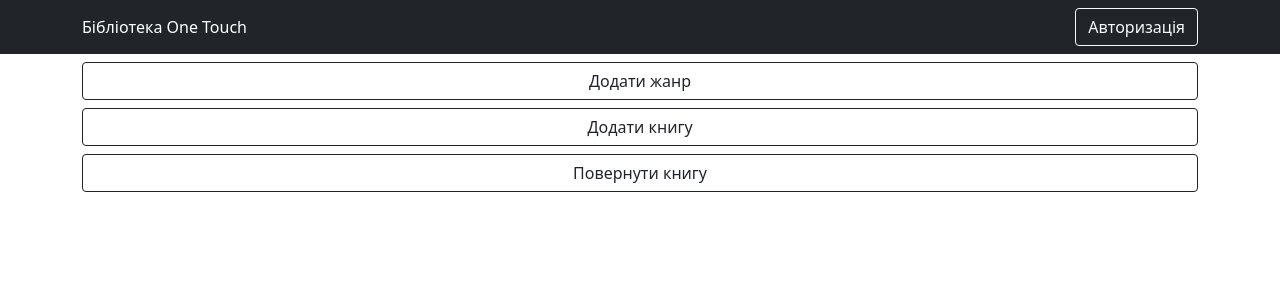
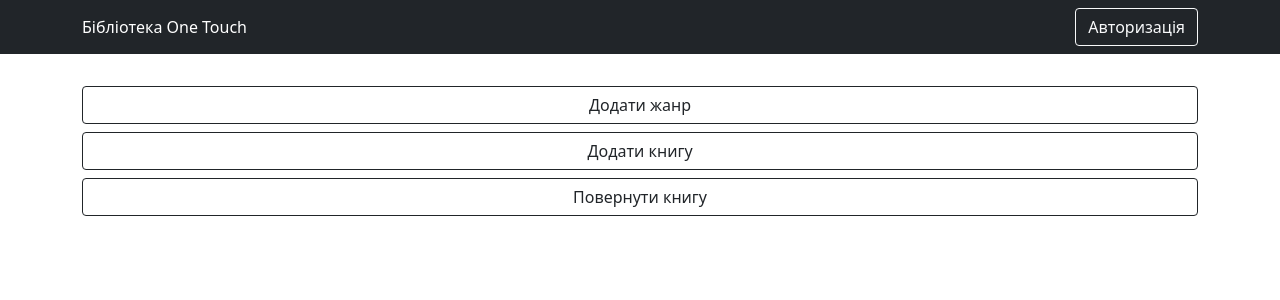
Before and after one commit to TrinterBoy/Library, a React (Create React App) app in the folder client/: page /admin in a window 1280 px wide. Shown: the top 300 px of the page. Built offline with nearby package versions, Linux system fonts and the light colour scheme; no server answers.

Commit message:
Library without basket

```diff
--- a/client/src/pages/Admin.js
+++ b/client/src/pages/Admin.js
@@ -10,7 +10,7 @@
     const [bookVisible,setBookVisible] = useState(false)
     const [returnVisible,setReturnVisible] = useState(false)
     return (
-        <Container className="d-flex flex-column">
+        <Container className="d-flex flex-column mt-4">
             <Button variant={"outline-dark"} className="mt-2" onClick={()=> setGenreVisible(true)}>
                 Додати жанр
             </Button>
```
